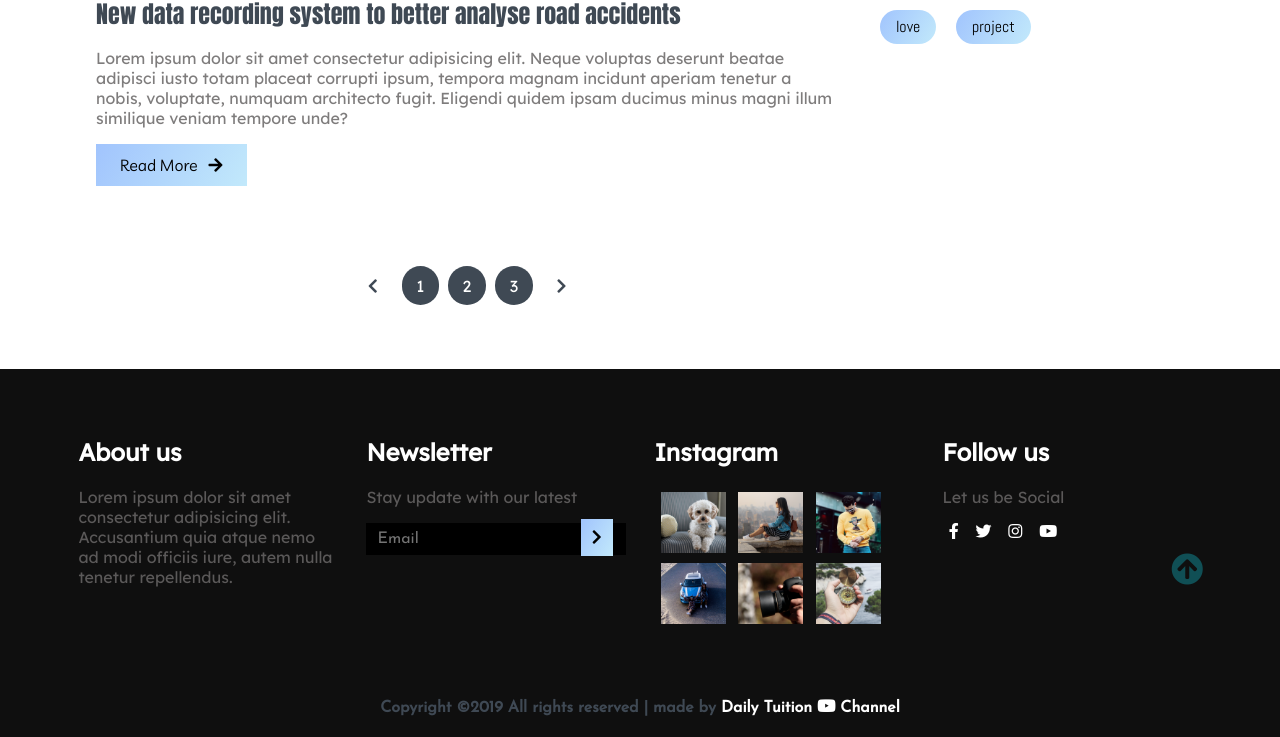
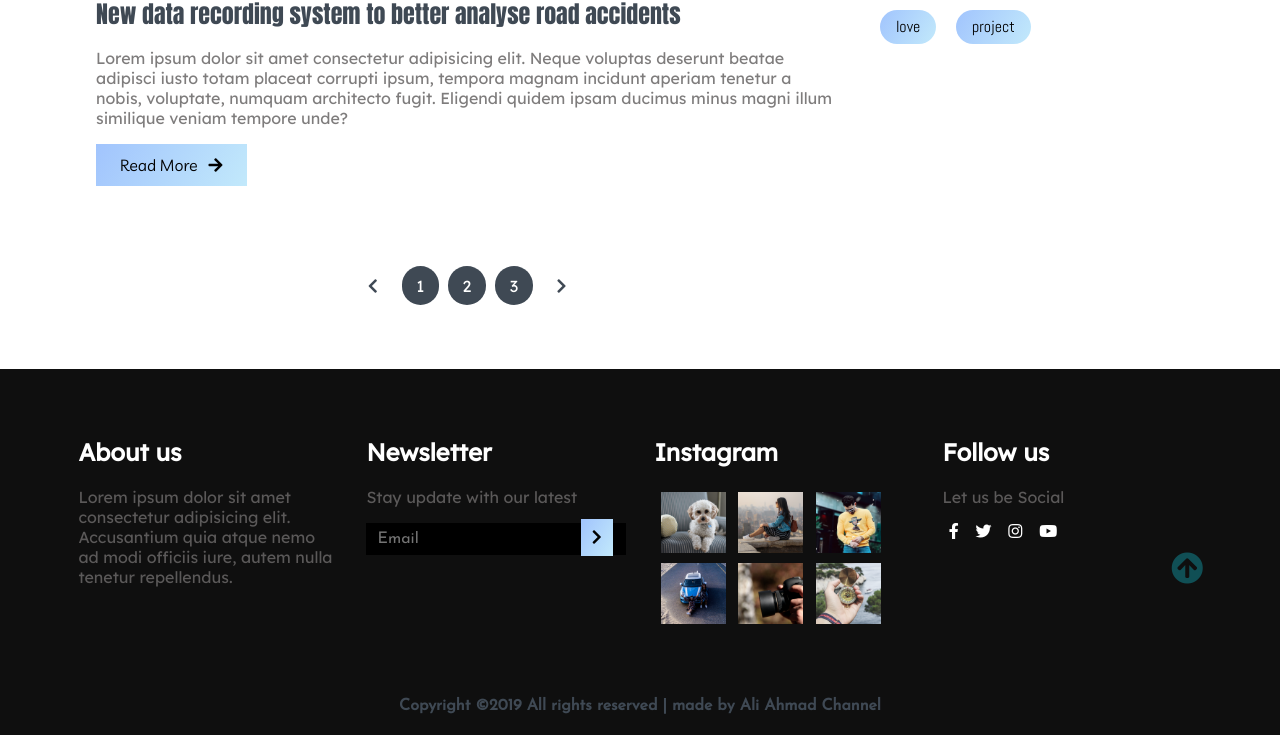
Before and after one commit to mian-ali/Blooger-website, a plain HTML site: page index.html in a window 1280 px wide. Shown: the part 4295-5032 px from the top of the page. Drawn offline with Linux system fonts and the light colour scheme.

Commit message:
UpdateFile
Chaning in Html

```diff
--- a/index.html
+++ b/index.html
@@ -411,8 +411,8 @@
         </div>
         <div class="rights flex-row">
             <h4 class="text-gray">
-                Copyright ©2019 All rights reserved | made by
-                <a href="www.youtube.com/c/dailytuition" target="_black">Daily Tuition <i class="fab fa-youtube"></i>
+                Copyright ©2019 All rights reserved | made by Ali Ahmad
+<!--                 <a href="www.youtube.com/c/dailytuition" target="_black">Daily Tuition <i class="fab fa-youtube"></i> -->
                     Channel</a>
             </h4>
         </div>
```
